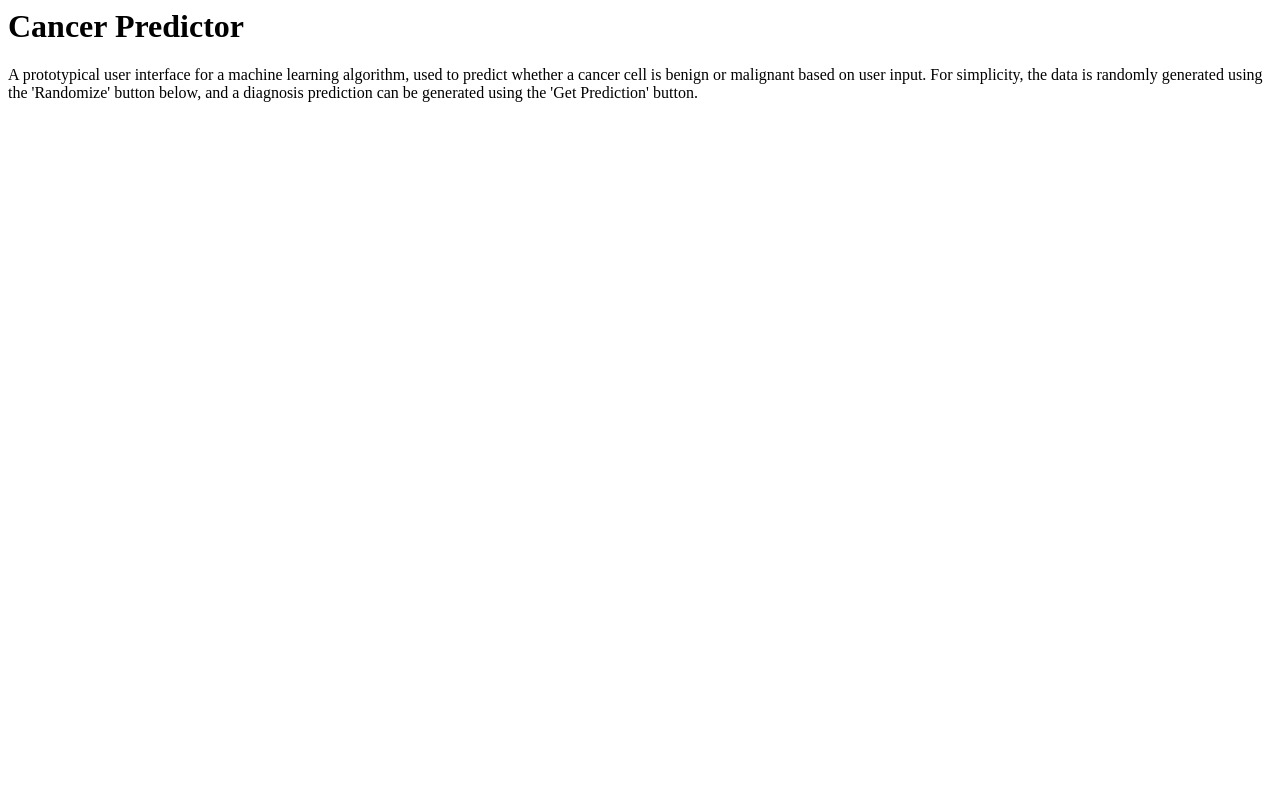
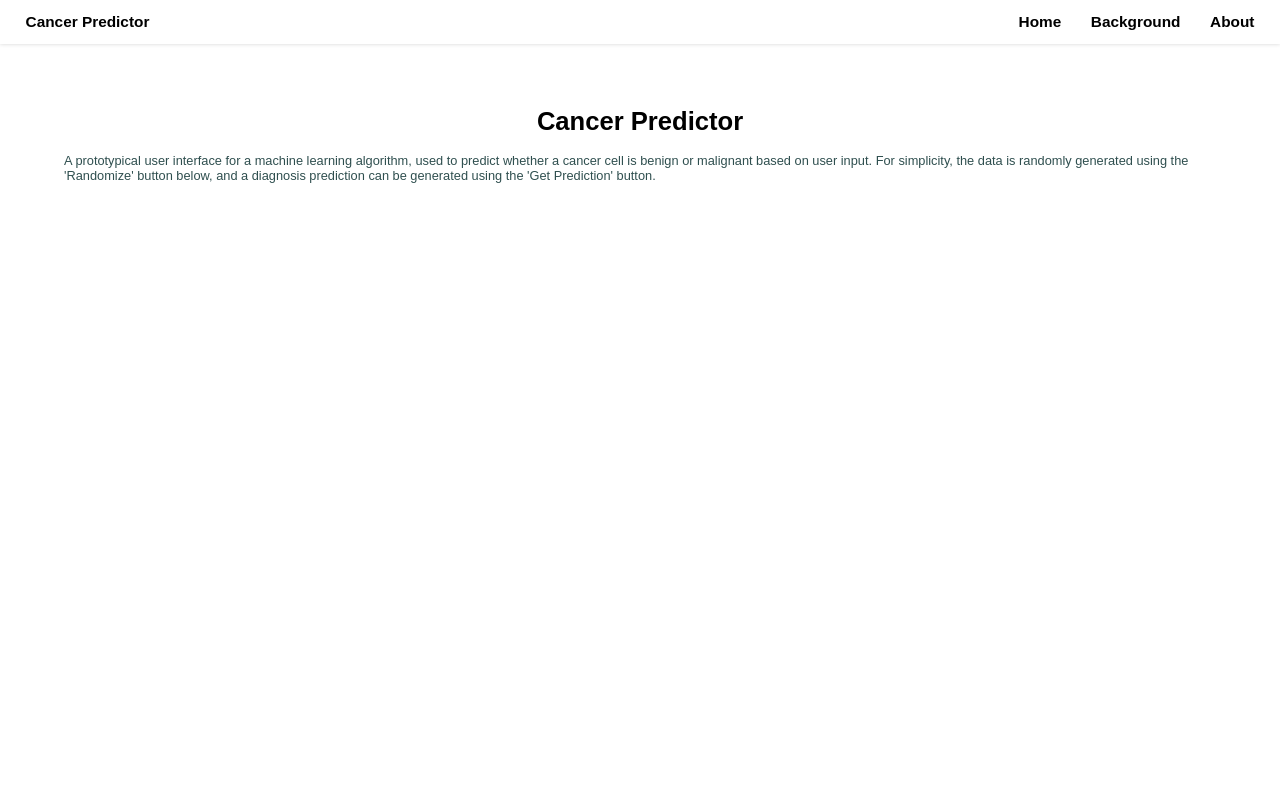
Before and after one commit to cbodo/cancer-predictor, a Flask app: page / in a window 1280 px wide. Run offline with Flask 3, Linux system fonts and the light colour scheme.

Commit message:
Update index.html, add CSS stylesheet

```diff
--- a/app.py
+++ b/app.py
@@ -9,3 +9,14 @@ def index():
     for textbox in textboxes:
         textbox.value = 0
     return render_template('index.html', textboxes=textboxes)
+
+@app.route("/background/")
+def background():
+    return render_template('background.html')
+
+@app.route("/about/")
+def about():
+    return render_template('about.html')
+
+if __name__ == "__main__":
+    app.run(host="127.0.0.1", port=8080, debug=True)
--- a/predictor.py
+++ b/predictor.py
@@ -16,5 +16,5 @@ textboxes = [
     TextBox('concavity_mean', 0, True),             # concavity_mean
     TextBox('concave points_mean', 0, True),        # concave points_mean
     TextBox('symmetry_mean', 0, True),              # symmetry_mean
-    TextBox('fractal_dimension_mean', 0, True)     # fractal_dimension_mean
+    TextBox('fractal_dimension_mean', 0, True)      # fractal_dimension_mean
 ]
--- /dev/null
+++ b/static/css/stylesheet.css
@@ -0,0 +1,299 @@
+body {
+    background: white;
+    margin: 0;
+    padding: 0px;
+}
+
+.header {
+    display: flex;
+    flex-direction: row;
+    justify-content: space-between;
+}
+
+nav {
+    position: fixed;
+    top: 0;
+    width: 100%;
+    background-color: white;
+    z-index: 1;
+    box-shadow: 0px 0px 4px lightgray;
+    padding: 1vw;
+}
+
+nav a {
+    font-family: Arial, Helvetica, sans-serif;
+    font-size: 1.2vw;
+    font-weight: bold;
+    text-decoration: none;
+    color: black;
+    padding: 1vw;
+}
+
+.content {
+    margin-top: 2vw;
+    padding: 5vw;
+}
+
+h1 {
+    font-family: Arial, Helvetica, sans-serif;
+    font-size: 2vw;
+    text-align: center;
+}
+
+h2 {
+    font-family: Arial, Helvetica, sans-serif;
+    font-size: 1.5vw;
+}
+
+h3 {
+    font-family: Arial, Helvetica, sans-serif;
+    font-size: 1.5vw;
+    text-align: justify;
+}
+
+p {
+    font-family: Arial, Helvetica, sans-serif;
+    font-size: 1vw;
+    color: DarkSlateGray;
+}
+
+.code {
+    width: 100%;
+    padding: 2vw;
+    background-color: rgb(229, 229, 229);
+    border-radius: 0.25vw;
+    overflow-x: scroll;
+    font-size: 1vw;
+    font-family: monospace;
+}
+
+.code i {
+    color: slategray;
+}
+
+.about-table {
+    font-family: Arial, Helvetica, sans-serif;
+    font-size: 1vw;
+    color: DarkSlateGray;
+}
+
+a {
+    text-decoration: none;
+    color: #2C3E50;
+    font-weight: bold;
+}
+
+a:hover {
+    text-decoration-color: FireBrick;
+    text-decoration:underline;
+    text-decoration-thickness: 2px;
+}
+
+.form-style {
+    display: flex;
+    flex-direction: column;
+    align-items: center;
+    justify-content: space-between;
+    font-family: Arial, Helvetica, sans-serif;
+}
+
+.form-table {
+    width: 60%;
+}
+
+.table-row-label {
+    text-align: left;
+    font-size: 1vw;
+}
+
+.table-text-box input {
+    padding: 1vw;
+    border: 1px solid #ccc;
+    border-radius: 0.25vw;
+    margin-bottom: 1vw;
+    width: 100%;
+    box-sizing: border-box;
+    color: #2C3E50;
+    font-size: 1vw;
+    text-align: right;
+}
+
+.prediction {
+    display: flex;
+    justify-content: space-between;
+    font-size: 1vw;
+    font-weight: bold;
+    width: 40%;
+    padding: 2w;
+}
+
+.prediction-malignant {
+    color: FireBrick;
+}
+
+.prediction-benign {
+    color: forestgreen;
+}
+
+.buttons {
+    display: flex;
+    flex-direction: row;
+    width: 100%;
+}
+
+.button {
+    width: 100%;
+    background: rgba(0, 0, 0, 0.1);
+    font-weight: bold;
+    border: 0 none;
+    border-radius: 0.25vw;
+    cursor: pointer;
+    padding: 2vw;
+    margin: 2vw 2vw;
+    text-decoration: none;
+    font-size: 1vw;
+}
+
+.button:hover, .button:focus {
+    box-shadow: 0 0 0 2px white, 0 0 0 3px #2C3E50;
+}
+
+.table-header {
+    display: flex;
+    flex-direction: column;
+    align-items: center;
+    width: 70%;
+    padding: 2vw;
+}
+
+.background {
+    display: flex;
+    flex-direction: column;
+}
+
+div.gallery {
+    border: 1px solid #ccc;
+}
+
+div.gallery:hover {
+    border: 1px solid #777;
+}
+
+div.gallery img {
+    width: 100%;
+    height: auto;
+}
+
+div.desc {
+    padding: 1vw;
+    color: darkslategray;
+    text-align: center;
+    font-family: Arial, Helvetica, sans-serif;
+    font-size: 0.7vw;
+}
+
+* {
+    box-sizing: border-box;
+}
+
+.images {
+    display: flex;
+    flex-direction: row;
+    flex-wrap: wrap;
+}
+
+.responsive {
+    padding: 0.5vw;
+    width: 20vw;
+}
+
+.clearfix:after {
+    content: "";
+    display: table;
+    clear: both;
+  }
+
+.modal {
+    display: none;
+    width: 100%;
+    height: 100%;
+    position: fixed;
+    left: 0;
+    top: 0;
+    z-index: 1;
+    padding-top: 100px;
+    overflow: auto;
+    background-color: rgb(0,0,0);
+    background-color: rgba(0,0,0,0.8);
+  }
+
+  .modal-content {
+    margin: auto;
+    display: block;
+    width: 80%;
+    max-width: 700px;
+  }
+
+  #caption {
+    margin: auto;
+    display: block;
+    width: 80%;
+    max-width: 700px;
+    text-align: center;
+    color: white;
+    padding: 10px 0;
+    height: 150px;
+    font-family: Arial, Helvetica, sans-serif;
+  }
+
+  .modal-content, #caption {
+    animation-name: zoom;
+    animation-duration: 0.2s;
+  }
+
+  @keyframes zoom {
+    from {transform:scale(0)}
+    to {transform:scale(1)}
+  }
+
+  .close {
+    position: absolute;
+    top: 15px;
+    right: 35px;
+    color: #f1f1f1;
+    font-size: 40px;
+    font-weight: bold;
+    transition: 0.3s;
+  }
+
+  .close:hover,
+  .close:focus {
+    color: #bbb;
+    text-decoration: none;
+    cursor: pointer;
+  }
+
+  @media only screen and (max-width: 700px) {
+    .responsive {
+    width: 25%;
+    margin: 6px 0;
+    }
+}
+
+@media only screen and (max-width: 500px) {
+    .responsive {
+    width: 100%;
+    }
+    nav {
+        padding: 1vw;
+    }
+    nav a {
+        padding: 1vw;
+    }
+}
+
+  @media only screen and (max-width: 700px){
+    .modal-content {
+      width: 100%;
+    }
+  }
--- /dev/null
+++ b/template/about.html
@@ -0,0 +1 @@
+{% extends 'base.html' %}
--- /dev/null
+++ b/template/background.html
@@ -0,0 +1 @@
+{% extends 'base.html' %}
--- /dev/null
+++ b/template/base.html
@@ -0,0 +1,25 @@
+<!DOCTYPE html>
+<html lang="en">
+<head>
+    <meta charset="UTF-8">
+    <link rel="stylesheet" href="{{ url_for('static', filename='css/stylesheet.css') }}">
+    <title>{% block title %} {% endblock %}</title>
+</head>
+<body>
+    <div class="main-content">
+        <nav class="header">
+            <div class="header-left">
+                <a href="{{ url_for('index') }}">Cancer Predictor</a>
+            </div>
+            <div class="header-right">
+                <a href="{{ url_for('index') }}">Home</a>
+                <a href="{{ url_for('background') }}">Background</a>
+                <a href="{{ url_for('about') }}">About</a>
+            </div>
+        </nav>
+        <div class="content">
+            {% block content %} {% endblock %}
+        </div>
+    </div>
+</body>
+</html>
--- a/template/index.html
+++ b/template/index.html
@@ -1,3 +1,4 @@
+{% extends 'base.html' %}
 {% block content %}
   <h1>{% block title %} Cancer Predictor {% endblock %}</h1>
   <p class="">
```
